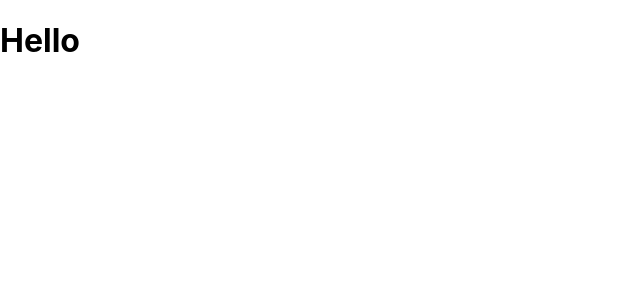
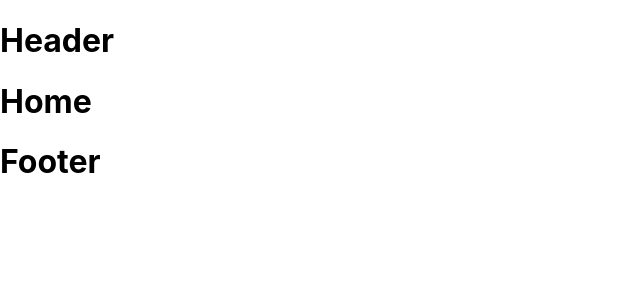
Before and after one commit to MelanieDeuretzbacher/inviteme-frontend, a React (Create React App) app: page / in a window 1280 px wide. Shown: the top 300 px of the page, without its empty margins (0-640 px from the left). Built offline with nearby package versions, Linux system fonts and the light colour scheme.

Commit message:
changed routing

```diff
--- a/src/App.jsx
+++ b/src/App.jsx
@@ -1,14 +1,16 @@
 import React from 'react';
 import { BrowserRouter, Routes, Route } from "react-router-dom";
-import { Home, Calendar } from './views';
+import { Home, Calendar, Layout } from './views';
 import './App.css';
 
 function App() {
   return (
     <BrowserRouter>
       <Routes>
-        <Route path="/" element={<Home />}/>
-        <Route path="/Calendar" element={<Calendar />}/>
+        <Route path="/" element={<Layout />}>
+          <Route index element={<Home />}/>
+          <Route path="calendar" element={<Calendar />}/>
+        </Route>
       </Routes>
     </BrowserRouter>
   );
--- /dev/null
+++ b/src/components/Footer.jsx
@@ -0,0 +1,9 @@
+import React from "react";
+
+const Footer = () => {
+  return(
+    <h1>Footer</h1>
+  )
+}
+
+export default Footer;
--- /dev/null
+++ b/src/components/Header.jsx
@@ -0,0 +1,9 @@
+import React from "react";
+
+const Header = () => {
+  return(
+    <h1>Header</h1>
+  )
+}
+
+export default Header;
--- /dev/null
+++ b/src/css/global.css
@@ -0,0 +1,8 @@
+* {
+  box-sizing: border-box;
+}
+
+body {
+  height: 100vh;
+  background-color: black;
+}
--- a/src/views/Home.jsx
+++ b/src/views/Home.jsx
@@ -1,8 +1,11 @@
 import React from "react";
+// import styles from "../css/global.module.scss";
 
 const Home = () => {
   return(
-    <h1>Hello</h1>
+    <div>
+      <h1>Home</h1>
+    </div>
   )
 }
 
--- /dev/null
+++ b/src/views/Layout.jsx
@@ -0,0 +1,18 @@
+import React from "react";
+import { Outlet } from "react-router-dom";
+import Header from "./../components/Header";
+import Footer from "./../components/Footer";
+
+const Layout = () => {
+  return(
+    <>
+      <div>
+        <Header />
+      </div>
+      <Outlet />
+      <Footer />
+    </>
+  )
+}
+
+export default Layout;
--- a/src/views/index.js
+++ b/src/views/index.js
@@ -2,6 +2,7 @@
 
 import Home from "./Home"
 import Calendar from "./Calendar";
+import Layout from "./Layout";
 
 
-export {Home, Calendar};
+export {Home, Calendar, Layout};
```
